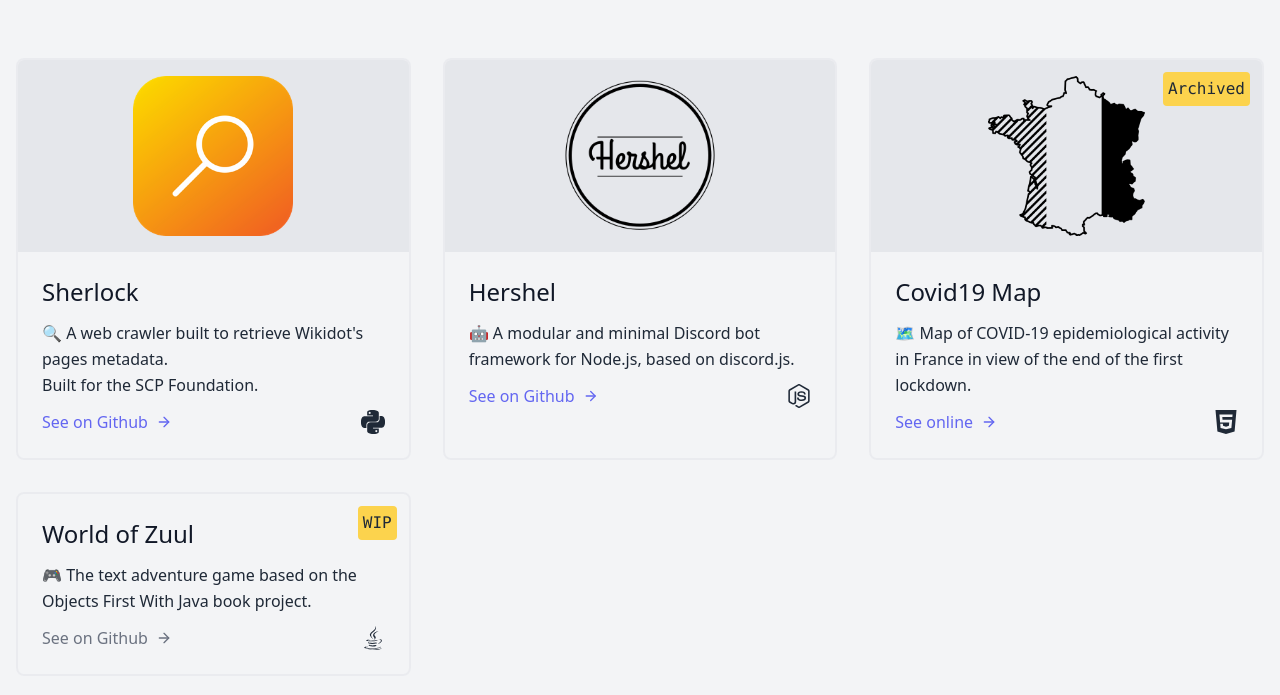
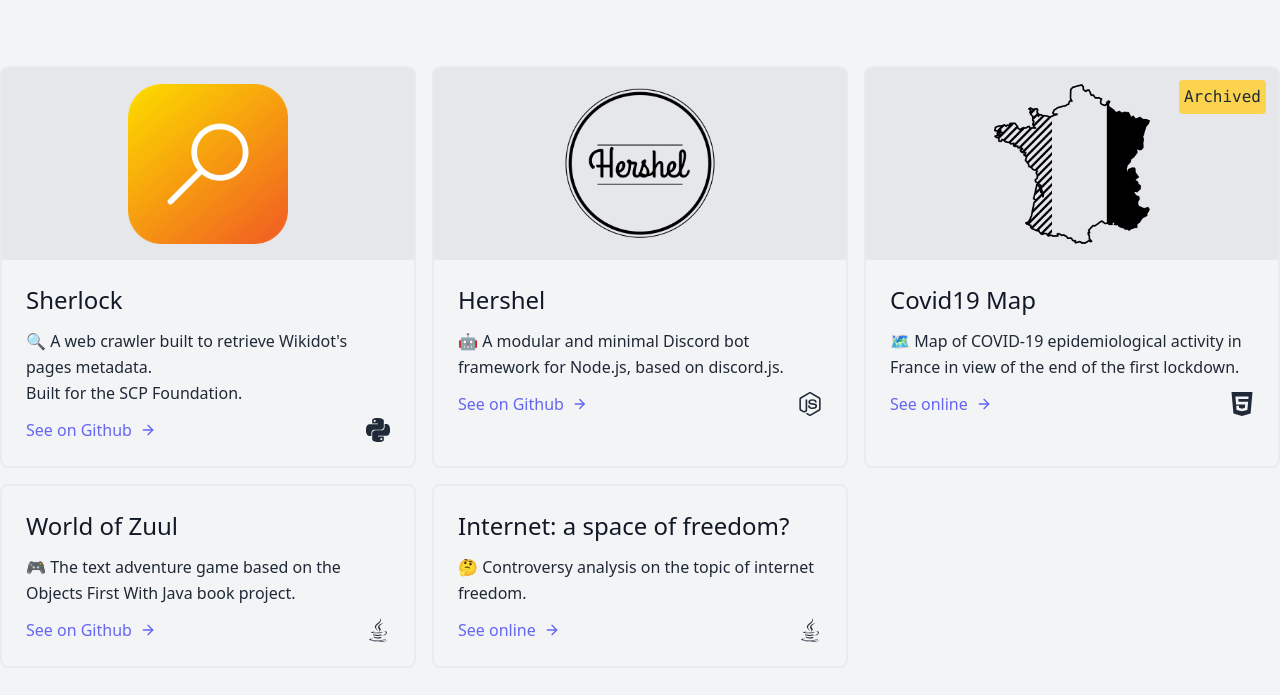
Before and after one commit to poupryc/website, a website built with Vite: page index.html in a window 1280 px wide. Shown: the part 833-1528 px from the top of the page. Built offline with nearby package versions, Linux system fonts and the light colour scheme.

Commit message:
initial commit

```diff
--- a/index.html
+++ b/index.html
@@ -35,13 +35,14 @@
 
 <section class="min-h-screen flex justify-center items-center" id="project">
     <div class="container">
-        <div class="flex flex-wrap">
+        <div class="grid grid-cols-3 gap-4">
+
             <!-- Sherlock -->
-            <div class="p-4 md:w-1/3">
+            <div class="">
                 <div class="h-full border-2 border-gray-200 border-opacity-60 rounded-lg overflow-hidden">
                     <img alt="blog" class="p-4 bg-gray-200 h-48 lg:h-48 md:h-36 w-full object-contain object-center"
                          src="./public/projects/sherlock.png">
-                    <div class="p-6">
+                    <div class="p-6 h-full flex flex-col">
                         <h1 class="text-2xl font-medium text-gray-900 mb-3">Sherlock</h1>
                         <p class="leading-relaxed mb-3">
                             &#x1F50D; A web crawler built to retrieve Wikidot&apos;s pages metadata.<br>
@@ -67,12 +68,13 @@
                     </div>
                 </div>
             </div>
+
             <!-- Hershel -->
-            <div class="p-4 md:w-1/3">
+            <div class="">
                 <div class="h-full border-2 border-gray-200 border-opacity-60 rounded-lg overflow-hidden">
                     <img alt="blog" class="p-2 bg-gray-200 h-48 lg:h-48 md:h-36 w-full object-contain object-center"
                          src="./public/projects/hershel.png">
-                    <div class="p-6">
+                    <div class="p-6 h-full flex flex-col">
                         <h1 class="text-2xl font-medium text-gray-900 mb-3">Hershel</h1>
                         <p class="leading-relaxed mb-3">
                             &#x1F916; A modular and minimal Discord bot framework for Node.js, based on discord.js.
@@ -97,13 +99,14 @@
                     </div>
                 </div>
             </div>
+
             <!-- Covid19 map -->
-            <div class="p-4 md:w-1/3">
+            <div class="">
                 <div class="h-full relative border-2 border-gray-200 border-opacity-60 rounded-lg overflow-hidden">
                     <img alt="blog" class="p-4 bg-gray-200 h-48 lg:h-48 md:h-36 w-full object-contain object-center"
                          src="./public/projects/covidmap.png">
                     <span class="absolute text-sm lg:text-base font-mono top-0 right-0 m-3 p-1 border border-transparent rounded bg-yellow-300">Archived</span>
-                    <div class="p-6">
+                    <div class="p-6 h-full flex flex-col">
                         <h1 class="text-2xl font-medium text-gray-900 mb-3">Covid19 Map</h1>
                         <p class="leading-relaxed mb-3">
                             &#x1F5FA;&#xFE0F; Map of COVID-19 epidemiological activity in France in view of the end of
@@ -130,18 +133,18 @@
                     </div>
                 </div>
             </div>
-        </div>
-        <div>
-            <div class="p-4 md:w-1/3">
+
+            <!-- Word of Zuul -->
+            <div class="">
                 <div class="h-full relative border-2 border-gray-200 border-opacity-60 rounded-lg overflow-hidden">
-                    <div class="p-6">
+                    <div class="p-6 h-full flex flex-col">
                         <h1 class="text-2xl font-medium text-gray-900 mb-3">World of Zuul</h1>
-                        <span class="absolute text-sm lg:text-base font-mono top-0 right-0 m-3 p-1 border border-transparent rounded bg-yellow-300">WIP</span>
                         <p class="leading-relaxed mb-3">
                             &#x1F3AE; The text adventure game based on the Objects First With Java book project.
                         </p>
                         <div class="flex items-center flex-wrap">
-                            <a class="text-gray-500 inline-flex items-center md:mb-2 lg:mb-0">
+                            <a class="text-indigo-500 inline-flex items-center md:mb-2 lg:mb-0"
+                               href="https://github.com/HelloEdit/zuul">
                                 See on Github
                                 <svg class="w-4 h-4 ml-2" fill="none" stroke="currentColor" stroke-linecap="round"
                                      stroke-linejoin="round" stroke-width="2" viewBox="0 0 24 24">
@@ -150,16 +153,46 @@
                                 </svg>
                             </a>
                             <span class="text-gray-800 inline-flex items-center lg:ml-auto md:ml-0 ml-auto">
-                                <svg class="w-6 h-6" fill="currentColor" stroke-linecap="round" stroke-linejoin="round"
-                                     viewBox="0 0 24 24">
-                                    <path d="M8.851 18.56s-.917.534.653.714c1.902.218 2.874.187 4.969-.211 0 0 .552.346 1.321.646-4.699 2.013-10.633-.118-6.943-1.149M8.276 15.933s-1.028.761.542.924c2.032.209 3.636.227 6.413-.308 0 0 .384.389.987.602-5.679 1.661-12.007.13-7.942-1.218M13.116 11.475c1.158 1.333-.304 2.533-.304 2.533s2.939-1.518 1.589-3.418c-1.261-1.772-2.228-2.652 3.007-5.688 0-.001-8.216 2.051-4.292 6.573M19.33 20.504s.679.559-.747.991c-2.712.822-11.288 1.069-13.669.033-.856-.373.75-.89 1.254-.998.527-.114.828-.093.828-.093-.953-.671-6.156 1.317-2.643 1.887 9.58 1.553 17.462-.7 14.977-1.82M9.292 13.21s-4.362 1.036-1.544 1.412c1.189.159 3.561.123 5.77-.062 1.806-.152 3.618-.477 3.618-.477s-.637.272-1.098.587c-4.429 1.165-12.986.623-10.522-.568 2.082-1.006 3.776-.892 3.776-.892M17.116 17.584c4.503-2.34 2.421-4.589.968-4.285-.355.074-.515.138-.515.138s.132-.207.385-.297c2.875-1.011 5.086 2.981-.928 4.562 0-.001.07-.062.09-.118M14.401 0s2.494 2.494-2.365 6.33c-3.896 3.077-.888 4.832-.001 6.836-2.274-2.053-3.943-3.858-2.824-5.539 1.644-2.469 6.197-3.665 5.19-7.627M9.734 23.924c4.322.277 10.959-.153 11.116-2.198 0 0-.302.775-3.572 1.391-3.688.694-8.239.613-10.937.168 0-.001.553.457 3.393.639"/>
+                            <svg class="w-6 h-6" fill="currentColor" stroke-linecap="round" stroke-linejoin="round"
+                                 viewBox="0 0 24 24">
+                                <path d="M8.851 18.56s-.917.534.653.714c1.902.218 2.874.187 4.969-.211 0 0 .552.346 1.321.646-4.699 2.013-10.633-.118-6.943-1.149M8.276 15.933s-1.028.761.542.924c2.032.209 3.636.227 6.413-.308 0 0 .384.389.987.602-5.679 1.661-12.007.13-7.942-1.218M13.116 11.475c1.158 1.333-.304 2.533-.304 2.533s2.939-1.518 1.589-3.418c-1.261-1.772-2.228-2.652 3.007-5.688 0-.001-8.216 2.051-4.292 6.573M19.33 20.504s.679.559-.747.991c-2.712.822-11.288 1.069-13.669.033-.856-.373.75-.89 1.254-.998.527-.114.828-.093.828-.093-.953-.671-6.156 1.317-2.643 1.887 9.58 1.553 17.462-.7 14.977-1.82M9.292 13.21s-4.362 1.036-1.544 1.412c1.189.159 3.561.123 5.77-.062 1.806-.152 3.618-.477 3.618-.477s-.637.272-1.098.587c-4.429 1.165-12.986.623-10.522-.568 2.082-1.006 3.776-.892 3.776-.892M17.116 17.584c4.503-2.34 2.421-4.589.968-4.285-.355.074-.515.138-.515.138s.132-.207.385-.297c2.875-1.011 5.086 2.981-.928 4.562 0-.001.07-.062.09-.118M14.401 0s2.494 2.494-2.365 6.33c-3.896 3.077-.888 4.832-.001 6.836-2.274-2.053-3.943-3.858-2.824-5.539 1.644-2.469 6.197-3.665 5.19-7.627M9.734 23.924c4.322.277 10.959-.153 11.116-2.198 0 0-.302.775-3.572 1.391-3.688.694-8.239.613-10.937.168 0-.001.553.457 3.393.639"/>
+                            </svg>
+                        </span>
+                        </div>
+                    </div>
+                </div>
+            </div>
+
+            <!-- Controverse -->
+            <div class="">
+                <div class="h-full relative border-2 border-gray-200 border-opacity-60 rounded-lg overflow-hidden">
+                    <div class="p-6 h-full flex flex-col">
+                        <h1 class="text-2xl font-medium text-gray-900 mb-3">Internet: a space of freedom?</h1>
+                        <p class="leading-relaxed mb-3">
+                            &#x1F914; Controversy analysis on the topic of internet freedom.
+                        </p>
+                        <div class="flex items-center flex-wrap mt-auto">
+                            <a class="text-indigo-500 inline-flex items-center md:mb-2 lg:mb-0"
+                               href="https://controverse.helloedit.eu">
+                                See online
+                                <svg class="w-4 h-4 ml-2" fill="none" stroke="currentColor" stroke-linecap="round"
+                                     stroke-linejoin="round" stroke-width="2" viewBox="0 0 24 24">
+                                    <path d="M5 12h14"/>
+                                    <path d="M12 5l7 7-7 7"/>
                                 </svg>
-                            </span>
+                            </a>
+                            <span class="text-gray-800 inline-flex items-center lg:ml-auto md:ml-0 ml-auto">
+                            <svg class="w-6 h-6" fill="currentColor" stroke-linecap="round" stroke-linejoin="round"
+                                 viewBox="0 0 24 24">
+                                <path d="M8.851 18.56s-.917.534.653.714c1.902.218 2.874.187 4.969-.211 0 0 .552.346 1.321.646-4.699 2.013-10.633-.118-6.943-1.149M8.276 15.933s-1.028.761.542.924c2.032.209 3.636.227 6.413-.308 0 0 .384.389.987.602-5.679 1.661-12.007.13-7.942-1.218M13.116 11.475c1.158 1.333-.304 2.533-.304 2.533s2.939-1.518 1.589-3.418c-1.261-1.772-2.228-2.652 3.007-5.688 0-.001-8.216 2.051-4.292 6.573M19.33 20.504s.679.559-.747.991c-2.712.822-11.288 1.069-13.669.033-.856-.373.75-.89 1.254-.998.527-.114.828-.093.828-.093-.953-.671-6.156 1.317-2.643 1.887 9.58 1.553 17.462-.7 14.977-1.82M9.292 13.21s-4.362 1.036-1.544 1.412c1.189.159 3.561.123 5.77-.062 1.806-.152 3.618-.477 3.618-.477s-.637.272-1.098.587c-4.429 1.165-12.986.623-10.522-.568 2.082-1.006 3.776-.892 3.776-.892M17.116 17.584c4.503-2.34 2.421-4.589.968-4.285-.355.074-.515.138-.515.138s.132-.207.385-.297c2.875-1.011 5.086 2.981-.928 4.562 0-.001.07-.062.09-.118M14.401 0s2.494 2.494-2.365 6.33c-3.896 3.077-.888 4.832-.001 6.836-2.274-2.053-3.943-3.858-2.824-5.539 1.644-2.469 6.197-3.665 5.19-7.627M9.734 23.924c4.322.277 10.959-.153 11.116-2.198 0 0-.302.775-3.572 1.391-3.688.694-8.239.613-10.937.168 0-.001.553.457 3.393.639"/>
+                            </svg>
+                        </span>
                         </div>
                     </div>
                 </div>
             </div>
         </div>
+
     </div>
 </section>
 
```
Also changed, not shown: package.json (+5 -5 lines), 2 other files.
